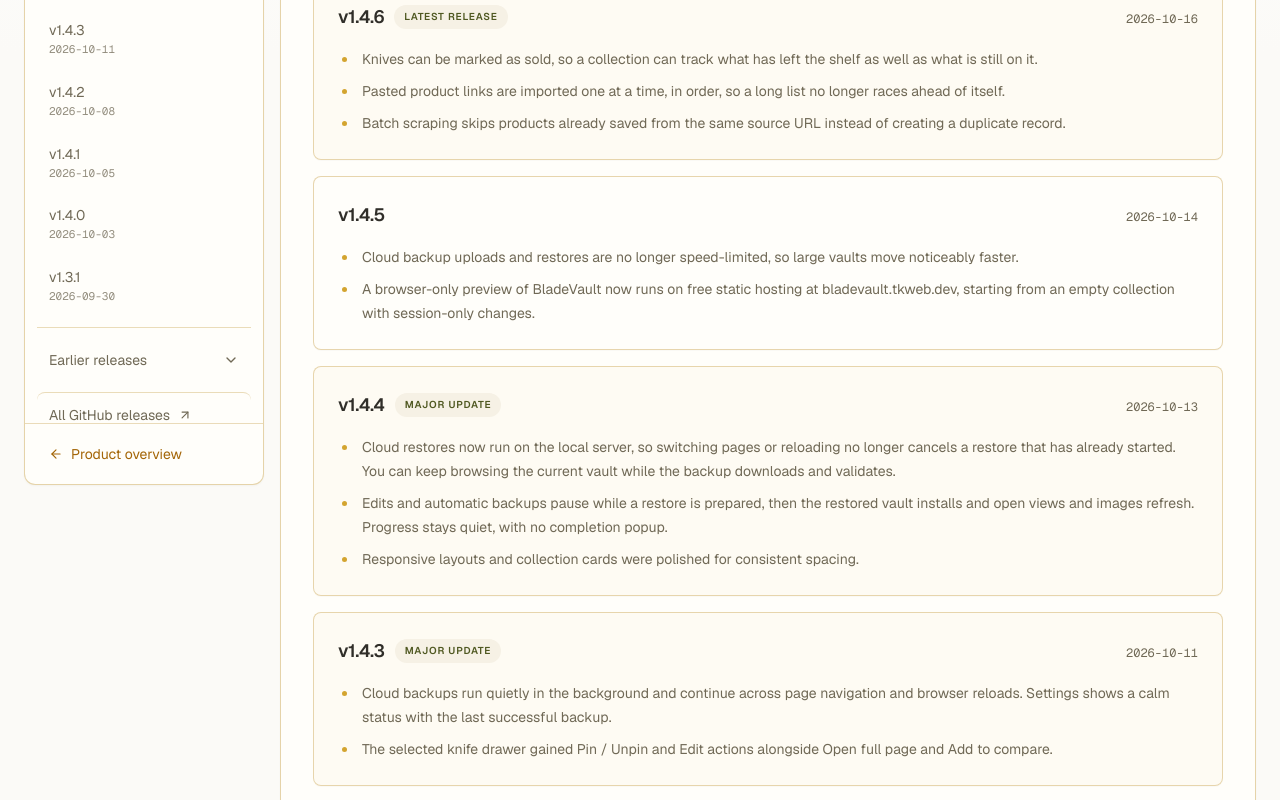
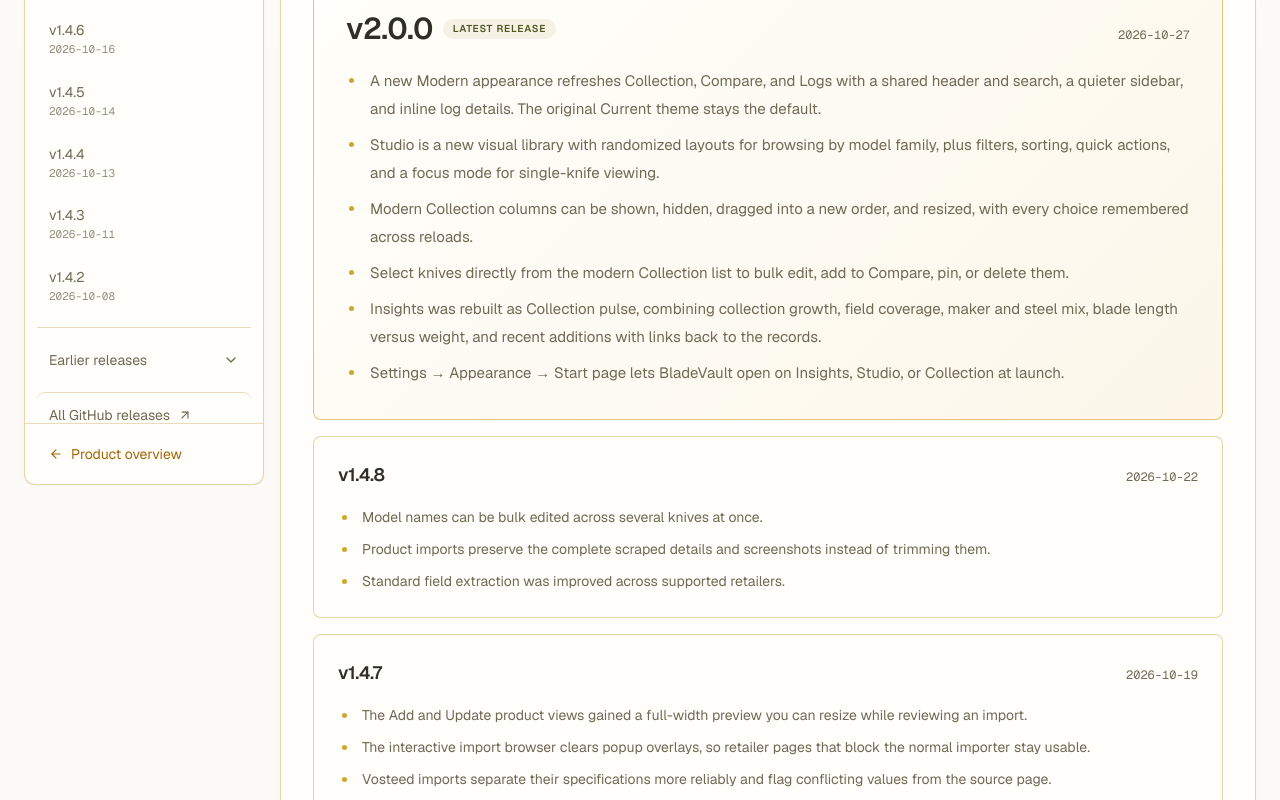
Before and after one commit to dedkola/bladevault-web, a Next.js app: page /whats-new in a window 1280 px wide. Shown: the part 300-1100 px from the top of the page. Built offline with nearby package versions, Linux system fonts and the light colour scheme; no server answers.

Commit message:
feat(whats-new): add BladeVault 2.0 release notes

```diff
--- a/app/whats-new/page.tsx
+++ b/app/whats-new/page.tsx
@@ -9,7 +9,7 @@
 
 const pageTitle = "What’s new in BladeVault"
 const pageDescription =
-  "BladeVault release notes, including quiet background cloud backups and restores, the optional app lock, saved comparison lists, source-page screenshots, Smart Collections, maintenance history, and MCP support."
+  "BladeVault release notes, including the Modern appearance and Studio visual library, customizable collection columns, a choice of start page, Collection pulse insights, cloud backups, app lock, Smart Collections, maintenance, and MCP support."
 
 export const metadata: Metadata = {
   title: pageTitle,
@@ -30,9 +30,42 @@
 
 const releases = [
   {
+    version: "v2.0.0",
+    date: "2026-10-27",
+    latest: true,
+    major: true,
+    milestone: true,
+    changes: [
+      "A new Modern appearance refreshes Collection, Compare, and Logs with a shared header and search, a quieter sidebar, and inline log details. The original Current theme stays the default.",
+      "Studio is a new visual library with randomized layouts for browsing by model family, plus filters, sorting, quick actions, and a focus mode for single-knife viewing.",
+      "Modern Collection columns can be shown, hidden, dragged into a new order, and resized, with every choice remembered across reloads.",
+      "Select knives directly from the modern Collection list to bulk edit, add to Compare, pin, or delete them.",
+      "Insights was rebuilt as Collection pulse, combining collection growth, field coverage, maker and steel mix, blade length versus weight, and recent additions with links back to the records.",
+      "Settings → Appearance → Start page lets BladeVault open on Insights, Studio, or Collection at launch.",
+    ],
+  },
+  {
+    version: "v1.4.8",
+    date: "2026-10-22",
+    changes: [
+      "Model names can be bulk edited across several knives at once.",
+      "Product imports preserve the complete scraped details and screenshots instead of trimming them.",
+      "Standard field extraction was improved across supported retailers.",
+    ],
+  },
+  {
+    version: "v1.4.7",
+    date: "2026-10-19",
+    changes: [
+      "The Add and Update product views gained a full-width preview you can resize while reviewing an import.",
+      "The interactive import browser clears popup overlays, so retailer pages that block the normal importer stay usable.",
+      "Vosteed imports separate their specifications more reliably and flag conflicting values from the source page.",
+      "Compare search now accepts model numbers.",
+    ],
+  },
+  {
     version: "v1.4.6",
     date: "2026-10-16",
-    latest: true,
     major: true,
     changes: [
       "Knives can be marked as sold, so a collection can track what has left the shelf as well as what is still on it.",
--- a/lib/site.ts
+++ b/lib/site.ts
@@ -74,7 +74,7 @@
 
 export const siteConfig = {
   name: "BladeVault",
-  releaseVersion: "v1.4.6",
+  releaseVersion: "v2.0.0",
   shortName: "BladeVault",
   defaultTitle: "BladeVault",
   description:
```
